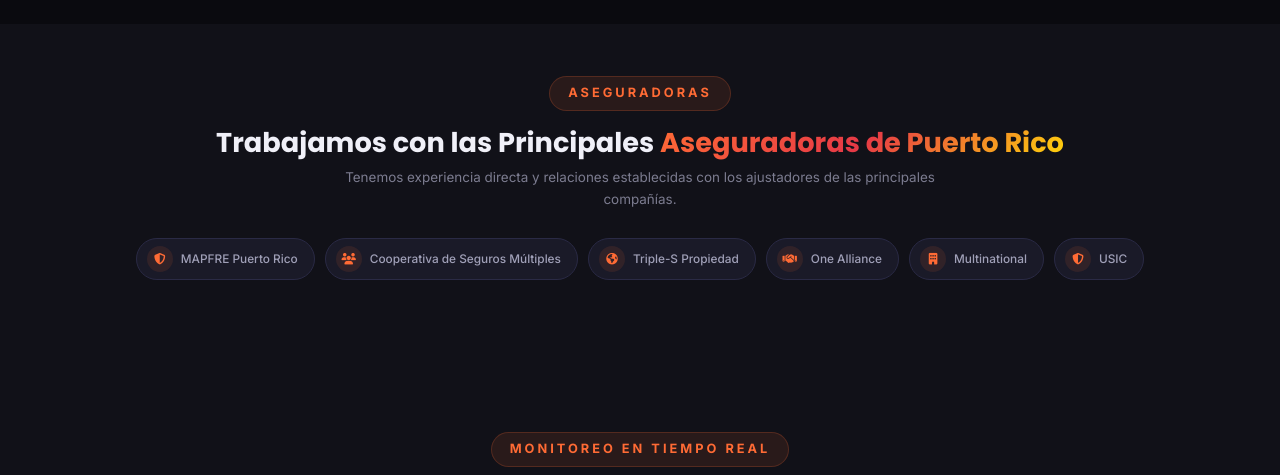
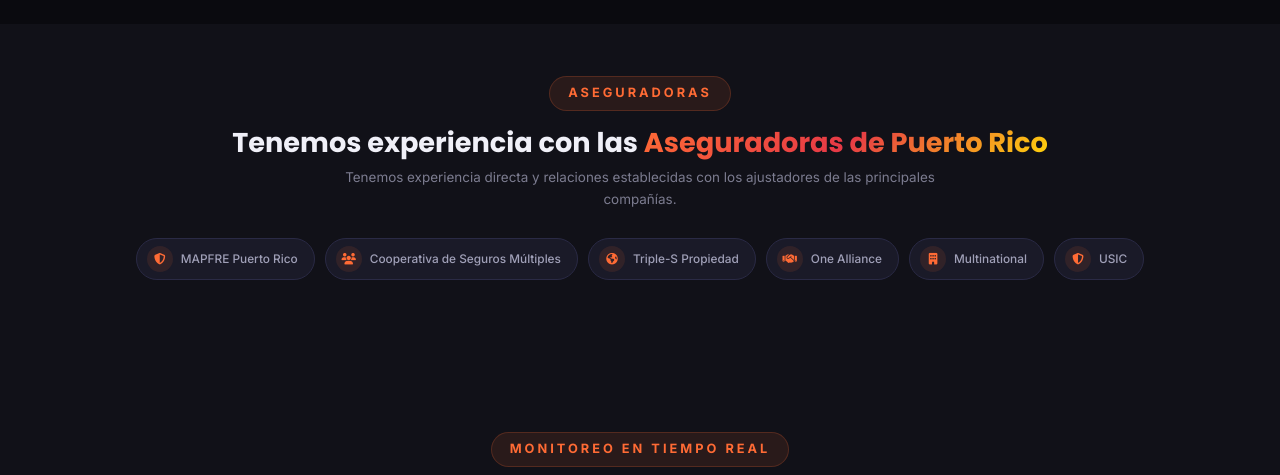
Before and after one commit to rob5857/dindustriales, a plain HTML site: page index.html in a window 1280 px wide. Shown: the part 3100-3575 px from the top of the page. Drawn offline with nearby package versions, Linux system fonts and the light colour scheme; no server answers; animation ran at ten frames a second.

Commit message:
Update index.html

```diff
--- a/index.html
+++ b/index.html
@@ -225,7 +225,7 @@
   <div class="container">
     <div class="section-header" data-aos="fade-up">
       <span class="section-label">Aseguradoras</span>
-      <h2>Trabajamos con las Principales <span class="gradient-text">Aseguradoras de Puerto Rico</span></h2>
+      <h2>Tenemos experiencia con las <span class="gradient-text">Aseguradoras de Puerto Rico</span></h2>
       <p>Tenemos experiencia directa y relaciones establecidas con los ajustadores de las principales compañías.</p>
     </div>
     <div class="insurers-grid" data-aos="fade-up" data-aos-delay="200">
```
